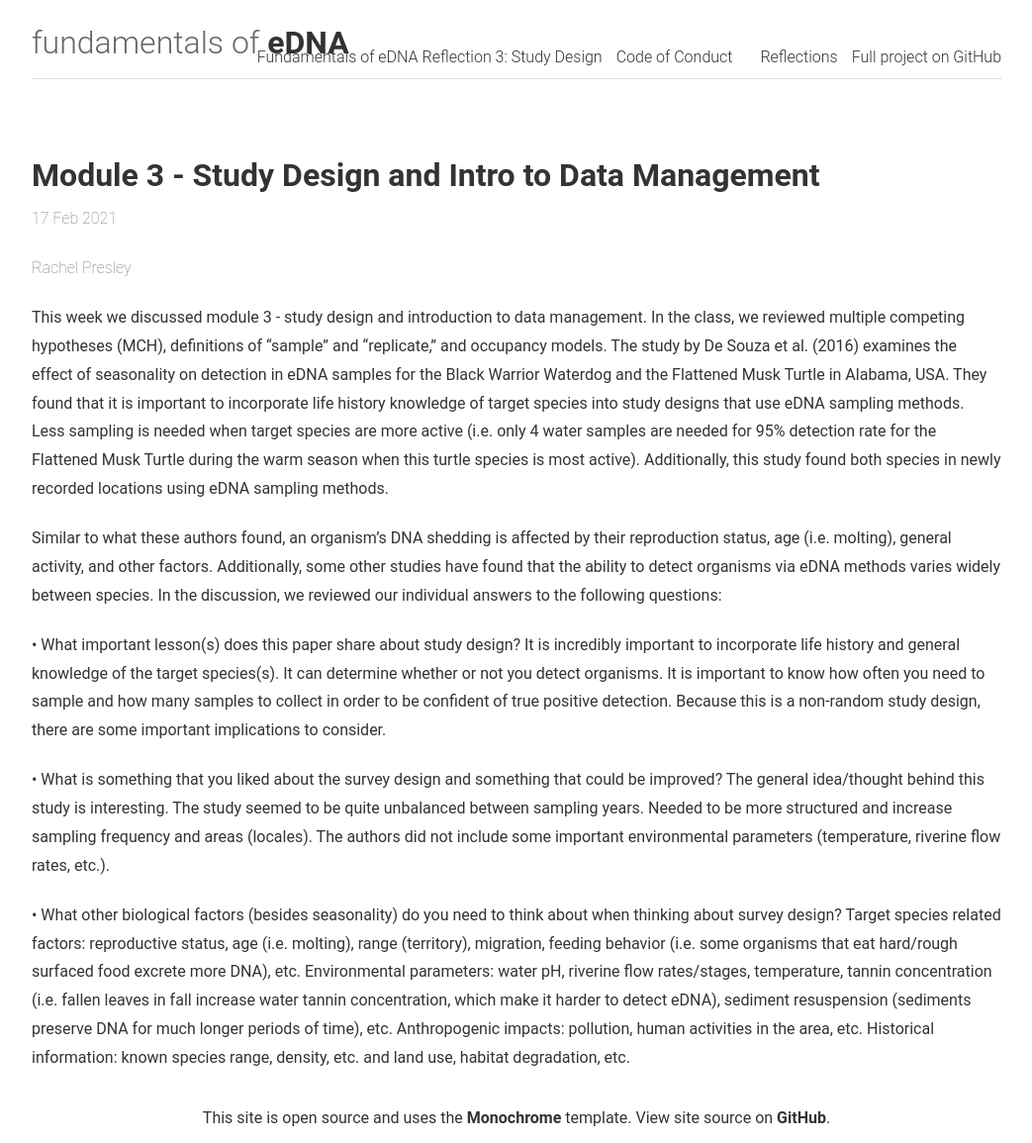
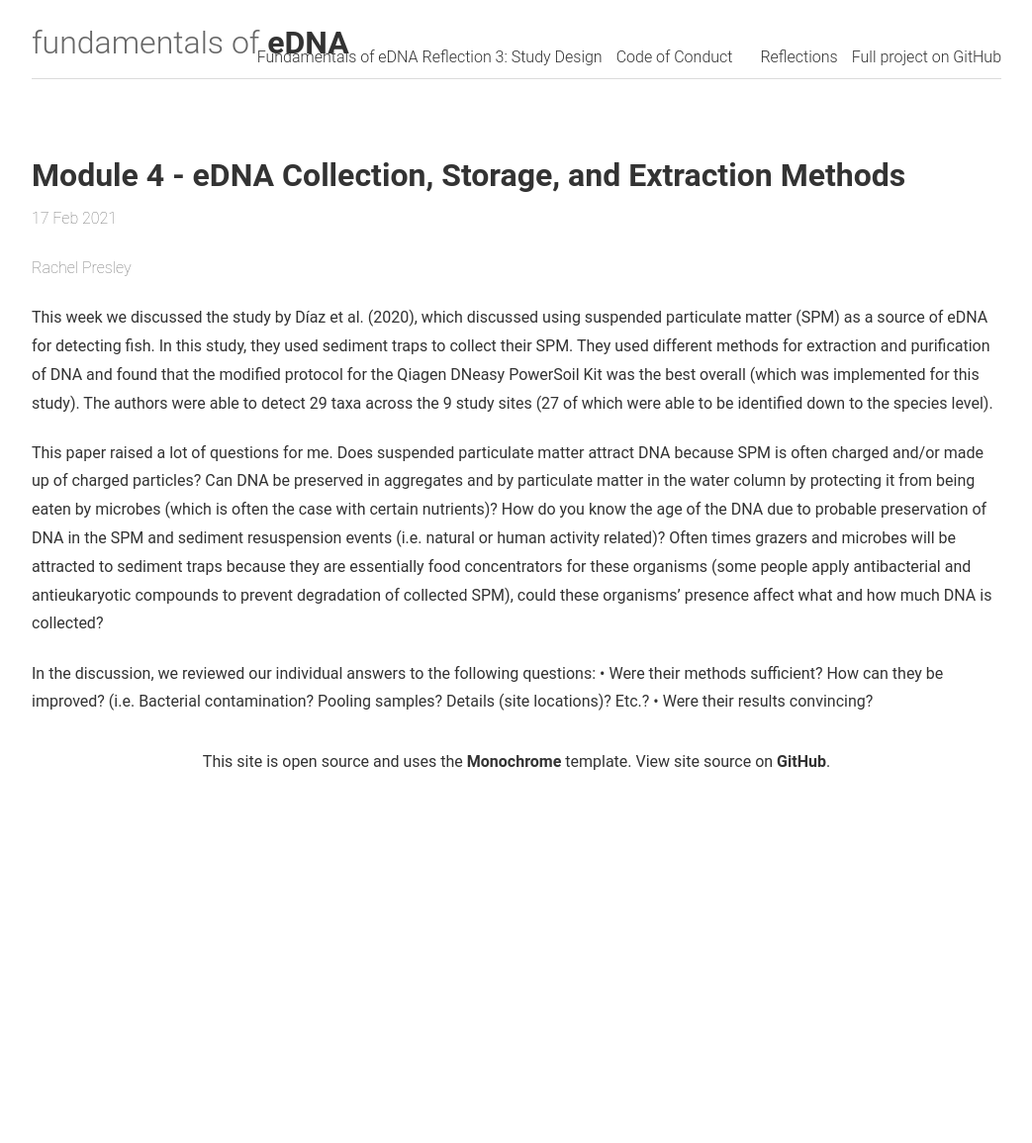
Before and after one commit to fundamentals-eDNA/fundamentals-eDNA.github.io, a Jekyll site: the page built from _posts/2021-02-17-Presley-Week4Reflection.md, in a window 1280 px wide. Shown: the whole page at 99% size, without its empty margins (118-1161 px from the left). Built offline with Jekyll 4.4.1, drawn with Linux system fonts in a browser that asks for light colours; after the commit the page ends 900 px from its top, so only the background shows below that.

Commit message:
Week 4 Reflection - Presley

```diff
--- a/_posts/2021-02-17-Presley-Week4Reflection.md
+++ b/_posts/2021-02-17-Presley-Week4Reflection.md
@@ -1,15 +1,13 @@
 ---
-title: Module 3 - Study Design and Intro to Data Management
-description: Reflection of week three's class
+title: Module 4 - eDNA Collection, Storage, and Extraction Methods
+description: Reflection of week four's class
 author: Rachel Presley
 ---
 
-This week we discussed module 3 - study design and introduction to data management. In the class, we reviewed multiple competing hypotheses (MCH), definitions of “sample” and “replicate,” and occupancy models. The study by De Souza et al. (2016) examines the effect of seasonality on detection in eDNA samples for the Black Warrior Waterdog and the Flattened Musk Turtle in Alabama, USA. They found that it is important to incorporate life history knowledge of target species into study designs that use eDNA sampling methods. Less sampling is needed when target species are more active (i.e. only 4 water samples are needed for 95% detection rate for the Flattened Musk Turtle during the warm season when this turtle species is most active). Additionally, this study found both species in newly recorded locations using eDNA sampling methods.
+This week we discussed the study by Díaz et al. (2020), which discussed using suspended particulate matter (SPM) as a source of eDNA for detecting fish. In this study, they used sediment traps to collect their SPM. They used different methods for extraction and purification of DNA and found that the modified protocol for the Qiagen DNeasy PowerSoil Kit was the best overall (which was implemented for this study). The authors were able to detect 29 taxa across the 9 study sites (27 of which were able to be identified down to the species level).
 
-Similar to what these authors found, an organism’s DNA shedding is affected by their reproduction status, age (i.e. molting), general activity, and other factors. Additionally, some other studies have found that the ability to detect organisms via eDNA methods varies widely between species. In the discussion, we reviewed our individual answers to the following questions:
+This paper raised a lot of questions for me. Does suspended particulate matter attract DNA because SPM is often charged and/or made up of charged particles? Can DNA be preserved in aggregates and by particulate matter in the water column by protecting it from being eaten by microbes (which is often the case with certain nutrients)? How do you know the age of the DNA due to probable preservation of DNA in the SPM and sediment resuspension events (i.e. natural or human activity related)? Often times grazers and microbes will be attracted to sediment traps because they are essentially food concentrators for these organisms (some people apply antibacterial and antieukaryotic compounds to prevent degradation of collected SPM), could these organisms’ presence affect what and how much DNA is collected?
 
-•	What important lesson(s) does this paper share about study design? It is incredibly important to incorporate life history and general knowledge of the target species(s). It can determine whether or not you detect organisms. It is important to know how often you need to sample and how many samples to collect in order to be confident of true positive detection. Because this is a non-random study design, there are some important implications to consider.
-
-•	What is something that you liked about the survey design and something that could be improved? The general idea/thought behind this study is interesting. The study seemed to be quite unbalanced between sampling years. Needed to be more structured and increase sampling frequency and areas (locales). The authors did not include some important environmental parameters (temperature, riverine flow rates, etc.).
-
-•	What other biological factors (besides seasonality) do you need to think about when thinking about survey design? Target species related factors: reproductive status, age (i.e. molting), range (territory), migration, feeding behavior (i.e. some organisms that eat hard/rough surfaced food excrete more DNA), etc. Environmental parameters: water pH, riverine flow rates/stages, temperature, tannin concentration (i.e. fallen leaves in fall increase water tannin concentration, which make it harder to detect eDNA), sediment resuspension (sediments preserve DNA for much longer periods of time), etc. Anthropogenic impacts: pollution, human activities in the area, etc. Historical information: known species range, density, etc. and land use, habitat degradation, etc.
+In the discussion, we reviewed our individual answers to the following questions:
+•	Were their methods sufficient? How can they be improved? (i.e. Bacterial contamination? Pooling samples?  Details (site locations)? Etc.?
+•	Were their results convincing?
```
